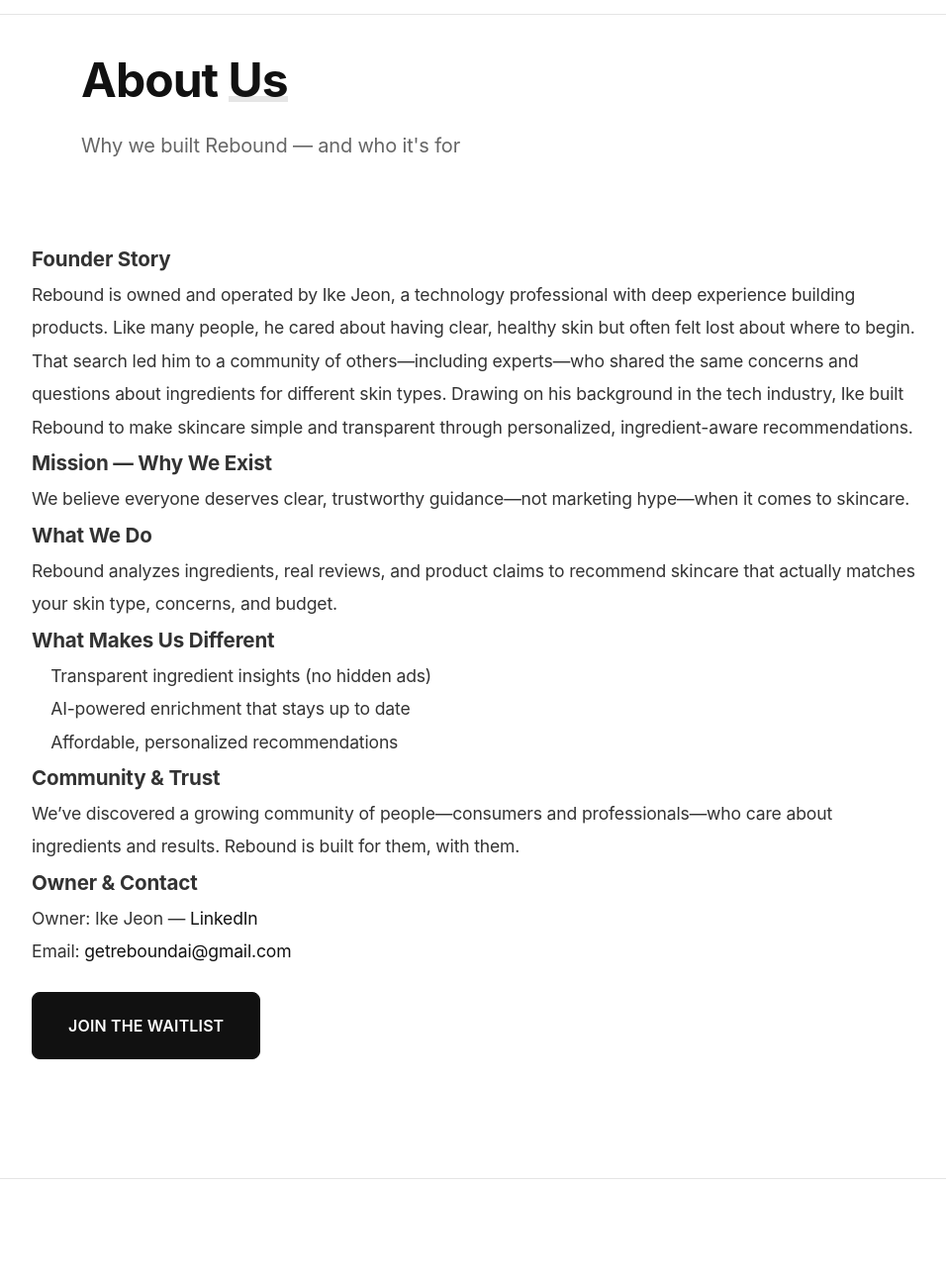
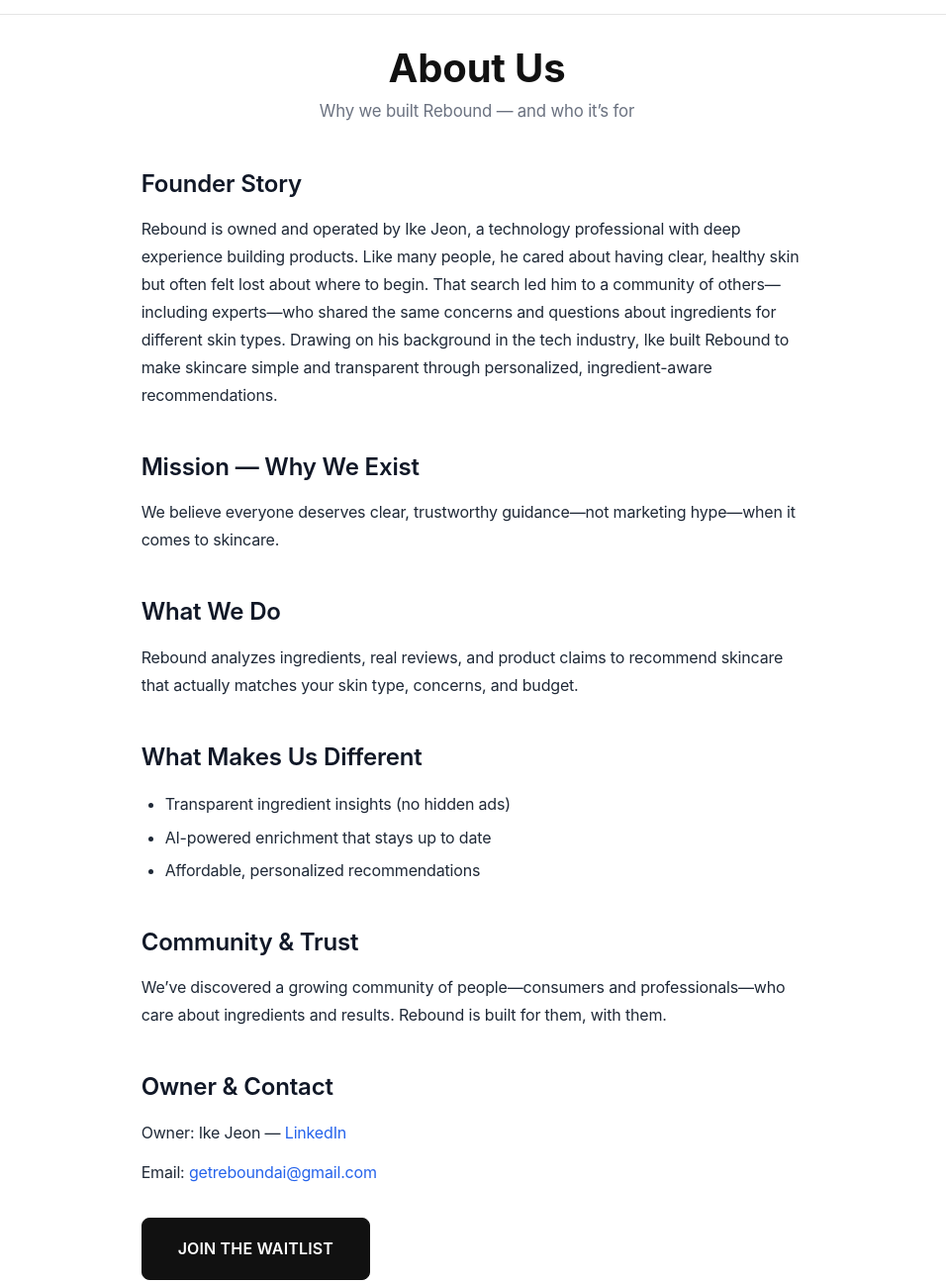
Before and after one commit to ikejeon/rebound-landing, a website: page about.html in a window 1280 px wide. Shown: the part 65-1362 px from the top of the page at 99% size, without its empty margins (158-1114 px from the left). Drawn offline with Linux system fonts and the light colour scheme.

Commit message:
about: apply readable width, rhythm, headings, bullets, and link styles

```diff
--- a/about.html
+++ b/about.html
@@ -5,6 +5,24 @@
     <meta name="viewport" content="width=device-width, initial-scale=1.0">
     <title>About Us - Rebound</title>
     <link rel="stylesheet" href="css/styles.css">
+    <style>
+        /* Page-specific layout tokens (no Tailwind) */
+        .page-container { max-width: 72ch; margin: 0 auto; padding: 6rem 1rem 3rem; }
+        .about-header { text-align: center; margin-bottom: 1.5rem; }
+        .about-header h1 { font-size: clamp(2rem, 4vw, 2.5rem); line-height: 1.1; margin-bottom: .5rem; }
+        .about-header p { color: #6b7280; font-size: 1.05rem; line-height: 1.65; }
+        main.about-main { background: #fff; min-height: 100vh; }
+        .section { margin-top: 2.5rem; }
+        .section h2 { font-size: clamp(1.25rem, 2.5vw, 1.5rem); font-weight: 600; color: #111827; scroll-margin-top: 96px; }
+        .section p { line-height: 1.75; margin-top: .75rem; color: #1f2937; }
+        .feature-list { margin-top: 1rem; padding-left: 1.5rem; }
+        .feature-list li { list-style-type: disc; margin-top: .5rem; color: #1f2937; }
+        .link { color: #2563eb; text-underline-offset: 2px; }
+        .link:hover { text-decoration: underline; }
+        @media (min-width: 768px) {
+            .page-container { padding-top: 7rem; padding-left: 1.5rem; padding-right: 1.5rem; }
+        }
+    </style>
 </head>
 <body>
     <header>
@@ -27,40 +45,52 @@
         </nav>
     </header>
 
-    <main class="section-pad">
-        <div class="container">
-            <div class="section-header">
-                <h2>About <span class="highlight">Us</span></h2>
-                <p>Why we built Rebound — and who it's for</p>
+    <main class="about-main">
+        <div class="page-container">
+            <div class="about-header">
+                <h1>About Us</h1>
+                <p>Why we built Rebound — and who it’s for</p>
             </div>
 
-            <section style="max-width: 900px; margin: 0 auto; line-height: 1.9; font-size: 1.1rem; color: #333;">
-                <h3>Founder Story</h3>
+            <section class="section">
+                <h2>Founder Story</h2>
                 <p>Rebound is owned and operated by Ike Jeon, a technology professional with deep experience building products. Like many people, he cared about having clear, healthy skin but often felt lost about where to begin. That search led him to a community of others—including experts—who shared the same concerns and questions about ingredients for different skin types. Drawing on his background in the tech industry, Ike built Rebound to make skincare simple and transparent through personalized, ingredient-aware recommendations.</p>
+            </section>
 
-                <h3>Mission — Why We Exist</h3>
+            <section class="section">
+                <h2>Mission — Why We Exist</h2>
                 <p>We believe everyone deserves clear, trustworthy guidance—not marketing hype—when it comes to skincare.</p>
+            </section>
 
-                <h3>What We Do</h3>
+            <section class="section">
+                <h2>What We Do</h2>
                 <p>Rebound analyzes ingredients, real reviews, and product claims to recommend skincare that actually matches your skin type, concerns, and budget.</p>
+            </section>
 
-                <h3>What Makes Us Different</h3>
-                <ul style="margin-left: 1.2rem;">
+            <section class="section">
+                <h2>What Makes Us Different</h2>
+                <ul class="feature-list">
                     <li>Transparent ingredient insights (no hidden ads)</li>
                     <li>AI-powered enrichment that stays up to date</li>
                     <li>Affordable, personalized recommendations</li>
                 </ul>
+            </section>
 
-                <h3>Community & Trust</h3>
+            <section class="section">
+                <h2>Community & Trust</h2>
                 <p>We’ve discovered a growing community of people—consumers and professionals—who care about ingredients and results. Rebound is built for them, with them.</p>
+            </section>
 
-                <h3>Owner & Contact</h3>
-                <p>Owner: Ike Jeon — <a href="https://www.linkedin.com/in/ikejeon/" target="_blank" rel="noopener">LinkedIn</a><br>
-                Email: <a href="mailto:getreboundai@gmail.com">getreboundai@gmail.com</a></p>
+            <section class="section">
+                <h2>Owner & Contact</h2>
+                <div>
+                    <p>Owner: Ike Jeon — <a href="https://www.linkedin.com/in/ikejeon/" target="_blank" rel="noopener" class="link">LinkedIn</a></p>
+                    <p>Email: <a href="mailto:getreboundai@gmail.com" class="link">getreboundai@gmail.com</a></p>
+                </div>
+            </section>
 
-                <div style="margin-top: 24px;">
-                    <a href="index.html#waitlist" class="btn btn-primary">Join the Waitlist</a>
-                </div>
+            <section class="section" style="margin-top: 2rem;">
+                <a href="index.html#waitlist" class="btn btn-primary">Join the Waitlist</a>
             </section>
         </div>
     </main>
```
